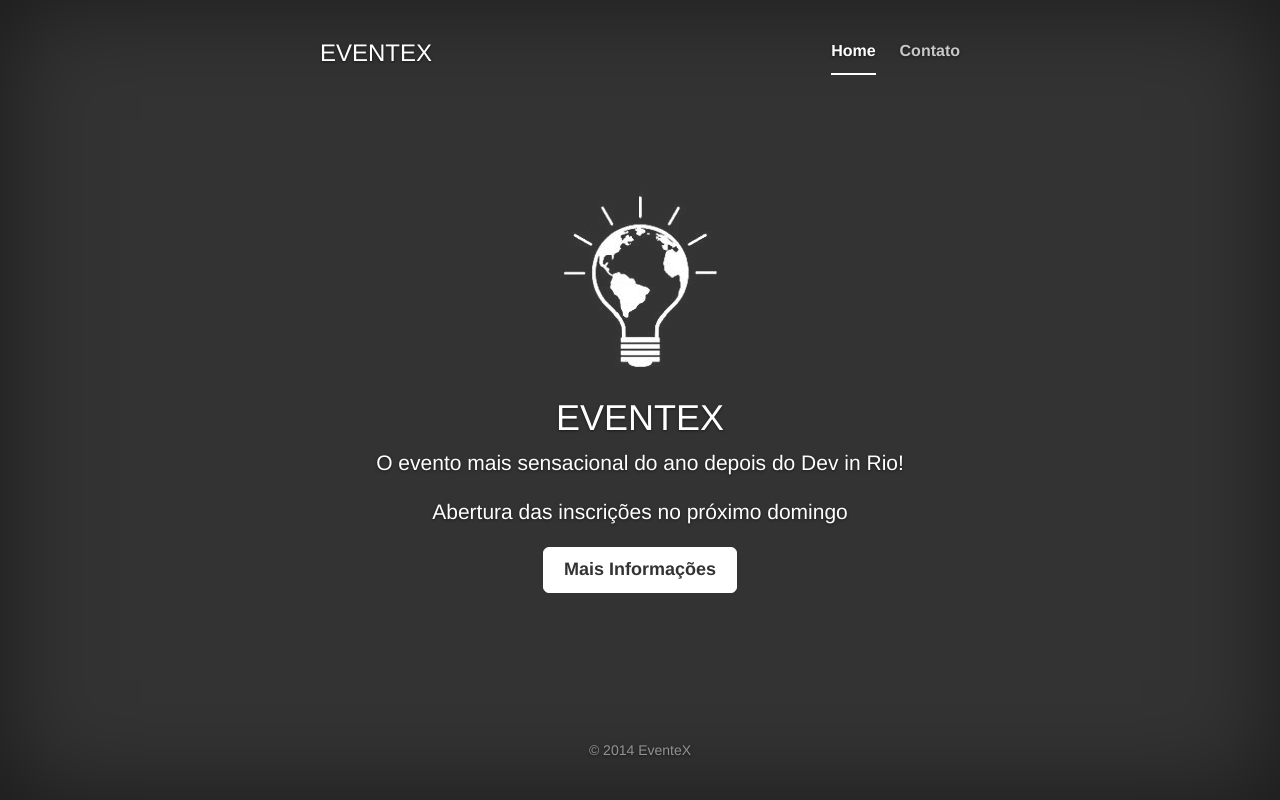
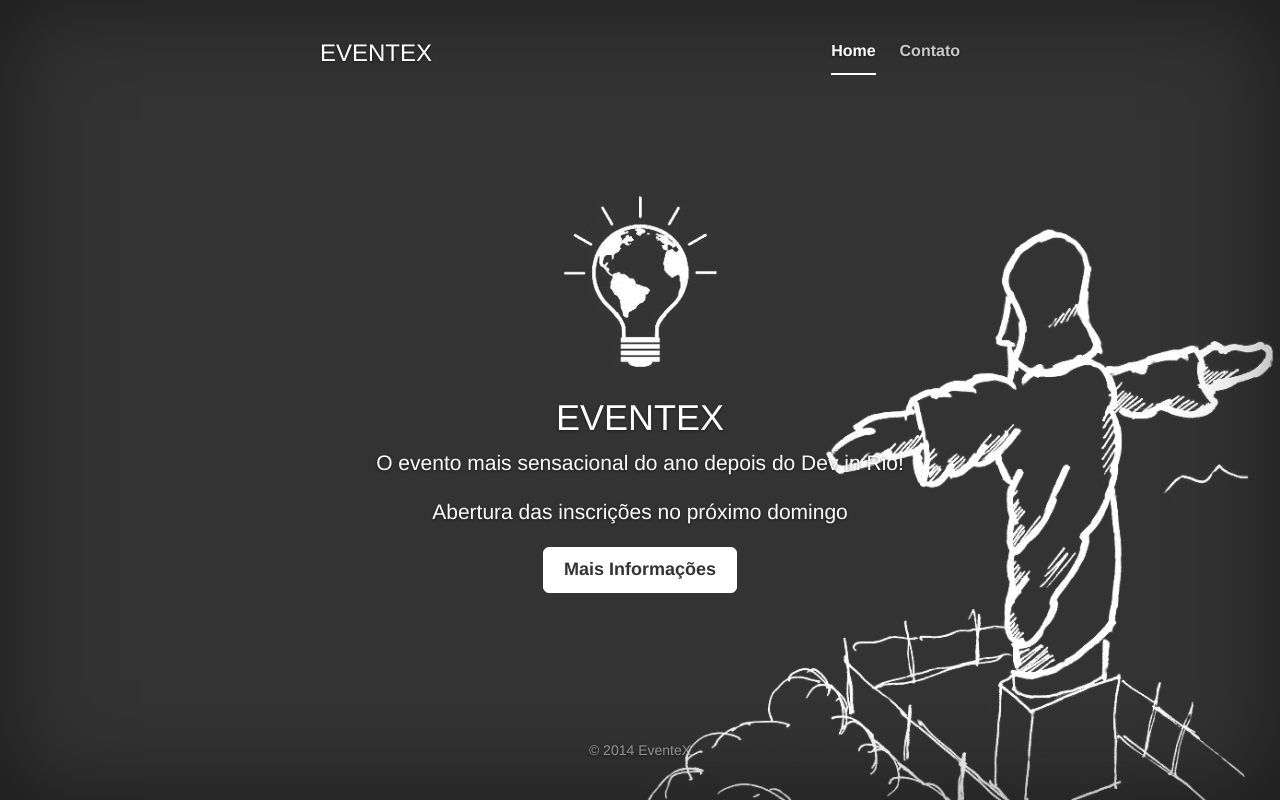
Before and after one commit to rafaelalemar/eventex, a Django app: page / in a window 1280 px wide. Run offline with Django 3.2, Linux system fonts and the light colour scheme; some libraries are stand-ins or nearby versions.

Commit message:
Inserção do background

```diff
--- a/core/static/css/cover.css
+++ b/core/static/css/cover.css
@@ -34,6 +34,10 @@ body {
   text-align: center;
   text-shadow: 0 1px 3px rgba(0,0,0,.5);
   box-shadow: inset 0 0 100px rgba(0,0,0,.5);
+
+  background-image: url("../img/rio_cristo.png");
+  background-repeat: no-repeat;
+  background-position: bottom right;
 }
 
 /* Extra markup and styles for table-esque vertical and horizontal centering */
@@ -140,15 +144,25 @@ body {
         position: fixed;
         bottom: 0;
     }
+
     /* Start the vertical centering */
     .site-wrapper-inner {
     vertical-align: middle;
     }
+
     /* Handle the widths */
     .masthead,
     .mastfoot,
+
     .cover-container {
         width: 100%; /* Must be percentage or pixels for horizontal alignment */
+    }
+
+}
+
+@media (max-width: 768px){
+    body{
+        background-size: 40%;
     }
 }
 
@@ -158,4 +172,14 @@ body {
   .cover-container {
     width: 700px;
   }
+
+    body{
+        background-size: 50%;
     }
+}
+
+@media (max-width: 500px){
+    body{
+        background-image: none;
+    }
+}
--- a/core/templates/index.html
+++ b/core/templates/index.html
@@ -27,7 +27,7 @@
   </head>
 
   <body>
-
+    <div id="bg"></div>
     <div class="site-wrapper">
 
       <div class="site-wrapper-inner">
```
Also changed, not shown: core/static/img/rio_cristo.png (added). Lines whose indentation alone changed are shown as unchanged.
